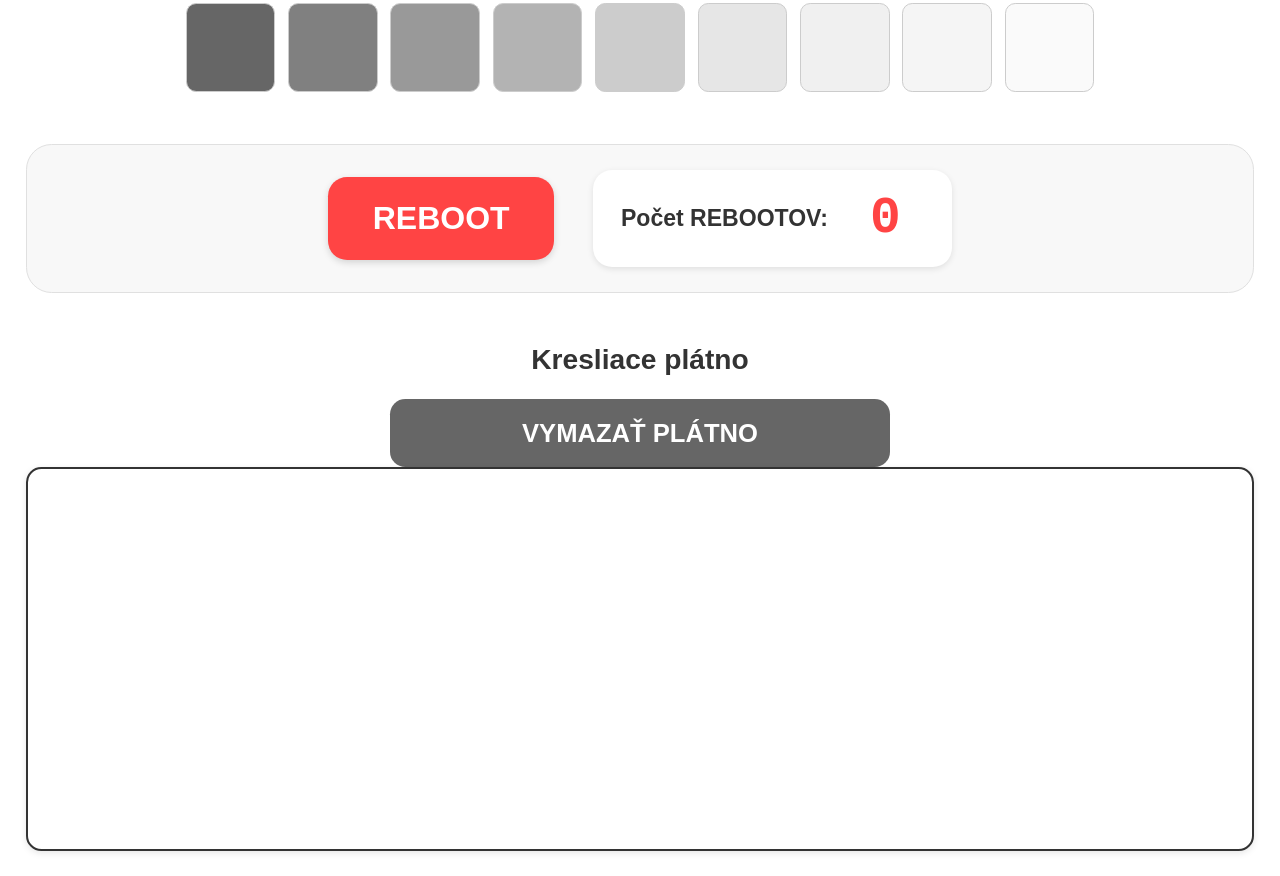
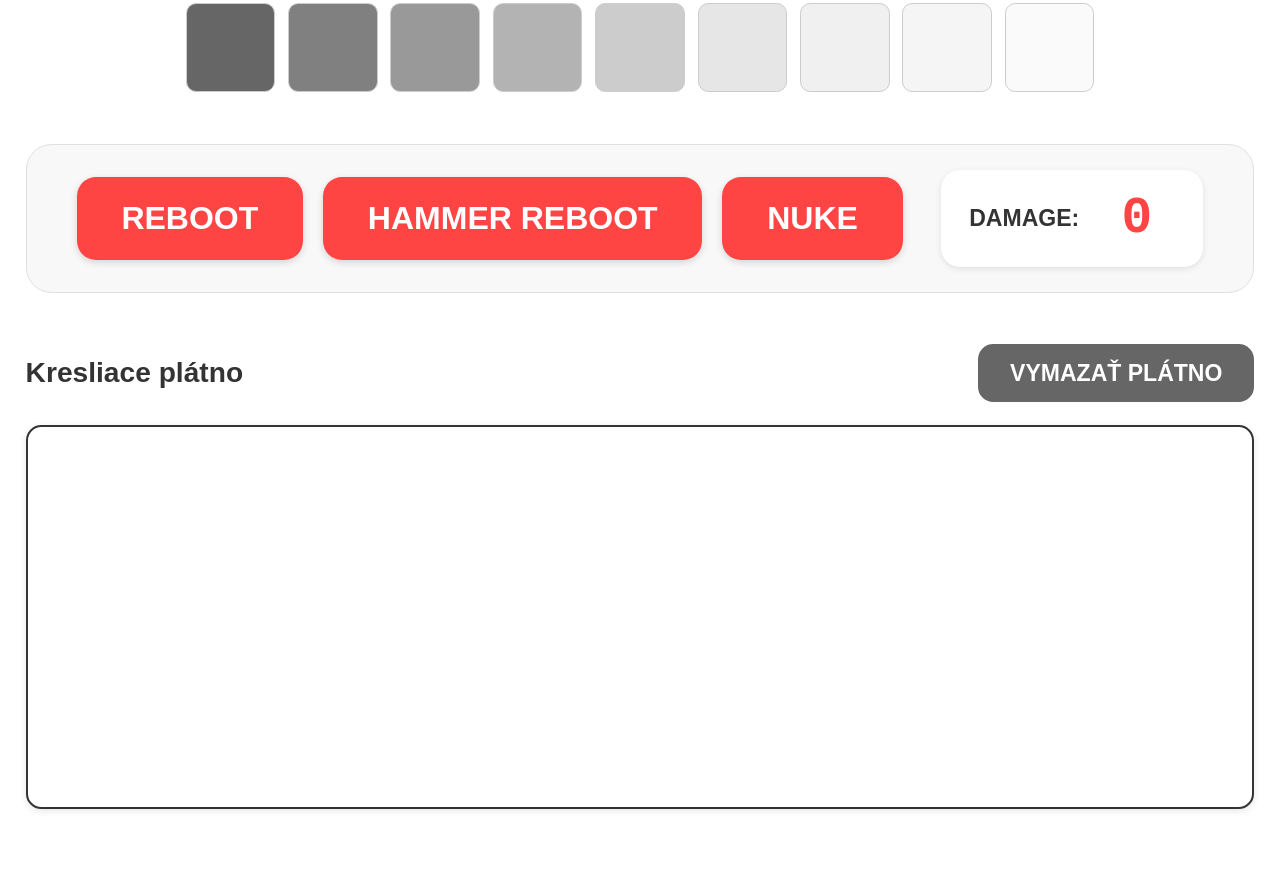
Before and after one commit to noonnamex/EMTEST-Web, a plain HTML site: page index.html in a window 1280 px wide. Shown: the part 1049-1925 px from the top of the page. After the commit the page ends 1884 px from the top, so only its background shows below. Drawn offline with Linux system fonts and the light colour scheme.

Commit message:
Update index.html

```diff
--- a/index.html
+++ b/index.html
@@ -225,12 +225,39 @@
             margin-top: clamp(25px, 4vw, 80px);
         }
 
+        .draw-header {
+            display: flex;
+            justify-content: space-between;
+            align-items: center;
+            margin-bottom: clamp(12px, 1.8vw, 35px);
+            flex-wrap: wrap;
+            gap: clamp(10px, 2vw, 20px);
+        }
+
         .draw-title {
             font-size: clamp(18px, 2.2vw, 42px);
             font-weight: bold;
-            margin-bottom: clamp(12px, 1.8vw, 35px);
             color: #333;
-            text-align: center;
+        }
+
+        /* Štýl pre tlačidlo Clear */
+        .clear-button {
+            padding: clamp(8px, 1.2vw, 20px) clamp(15px, 2.5vw, 40px);
+            background-color: #666;
+            color: white;
+            border: none;
+            border-radius: clamp(8px, 1.2vw, 25px);
+            font-size: clamp(14px, 1.8vw, 32px);
+            font-weight: bold;
+            cursor: pointer;
+            touch-action: manipulation;
+            transition: all 0.3s ease;
+            white-space: nowrap;
+        }
+
+        .clear-button:active {
+            transform: scale(0.98);
+            background-color: #555;
         }
 
         canvas {
@@ -244,35 +271,9 @@
             width: 100%;
             height: auto;
             touch-action: none;
-            /* Zachovanie pomeru strán 16:9 */
             aspect-ratio: 16 / 5;
         }
 
-        /* Štýl pre tlačidlo Clear */
-        .clear-button {
-            margin-top: clamp(12px, 1.8vw, 35px);
-            padding: clamp(10px, 1.5vw, 28px) clamp(20px, 3vw, 60px);
-            background-color: #666;
-            color: white;
-            border: none;
-            border-radius: clamp(8px, 1.2vw, 25px);
-            font-size: clamp(16px, 2vw, 40px);
-            font-weight: bold;
-            cursor: pointer;
-            touch-action: manipulation;
-            transition: all 0.3s ease;
-            display: block;
-            width: 90%;
-            max-width: 500px;
-            margin-left: auto;
-            margin-right: auto;
-            text-align: center;
-        }
-
-        .clear-button:active {
-            transform: scale(0.98);
-            background-color: #555;
-        }
 
         /* Veľmi malé obrazovky (mobily) - dodatočné úpravy */
         @media (max-width: 600px) {
@@ -350,17 +351,22 @@
         </div>
 
         <div class="reboot-section">
-            <button class="reboot-button" id="rebootButton">REBOOT</button>
+            <div style="display: flex; gap: clamp(10px, 2vw, 20px); flex-wrap: wrap; justify-content: center;">
+                <button class="reboot-button" id="rebootButton">REBOOT</button>
+                <button class="reboot-button" id="hammerButton">HAMMER REBOOT</button>
+                <button class="reboot-button" id="nukeButton">NUKE</button>
+            </div>
             <div class="counter-container">
-                <span class="counter-label">Počet REBOOTOV:</span>
+                <span class="counter-label">DAMAGE:</span>
                 <span class="counter-value" id="counterValue">0</span>
             </div>
         </div>
 
         <div class="draw-section">
-            <div class="draw-title">Kresliace plátno</div>
-            <!-- Tlačidlo je teraz PRED canvasom -->
-            <button class="clear-button" id="clearButton">VYMAZAŤ PLÁTNO</button>
+            <div class="draw-header">
+                <div class="draw-title">Kresliace plátno</div>
+                <button class="clear-button" id="clearButton">VYMAZAŤ PLÁTNO</button>
+            </div>
             <canvas id="drawCanvas" width="1600" height="500"></canvas>
         </div>
     </div>
@@ -405,14 +411,27 @@
             document.getElementById('counterValue').textContent = rebootCounter;
         }
 
-        function reboot() {
-            rebootCounter++;
+        function addDamage(amount) {
+            rebootCounter = rebootCounter + amount;
             if (rebootCounter >= 10) {
-                rebootCounter = 0;
+                rebootCounter = rebootCounter % 10;
             }
             updateCounterDisplay();
             saveCounter();
         }
+
+        function reboot() {
+            addDamage(1);
+        }
+
+        function hammerReboot() {
+            addDamage(3);
+        }
+
+        function nukeReboot() {
+            addDamage(5);
+        }
+
 
         function updateClock() {
             const now = new Date();
@@ -583,10 +602,23 @@
         setInterval(updateClock, 1000);
 
         document.getElementById('hideSecondsCheckbox').addEventListener('change', updateClock);
+        // Event listeners pre tlačidlá
         document.getElementById('rebootButton').addEventListener('click', reboot);
         document.getElementById('rebootButton').addEventListener('touchstart', (e) => {
             e.preventDefault();
             reboot();
+        });
+
+        document.getElementById('hammerButton').addEventListener('click', hammerReboot);
+        document.getElementById('hammerButton').addEventListener('touchstart', (e) => {
+            e.preventDefault();
+            hammerReboot();
+        });
+
+        document.getElementById('nukeButton').addEventListener('click', nukeReboot);
+        document.getElementById('nukeButton').addEventListener('touchstart', (e) => {
+            e.preventDefault();
+            nukeReboot();
         });
 
         setColor("#000000");
```
